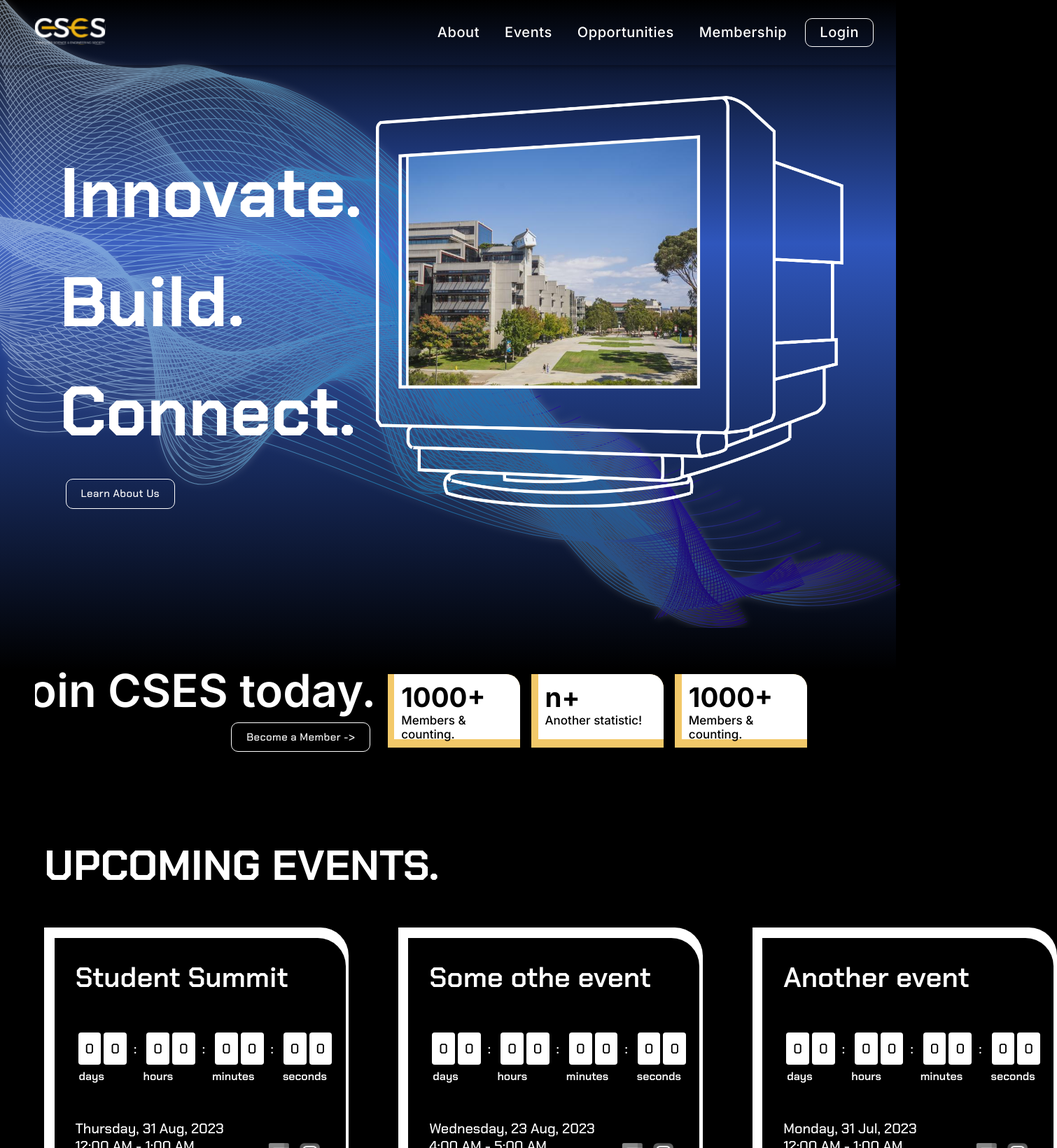
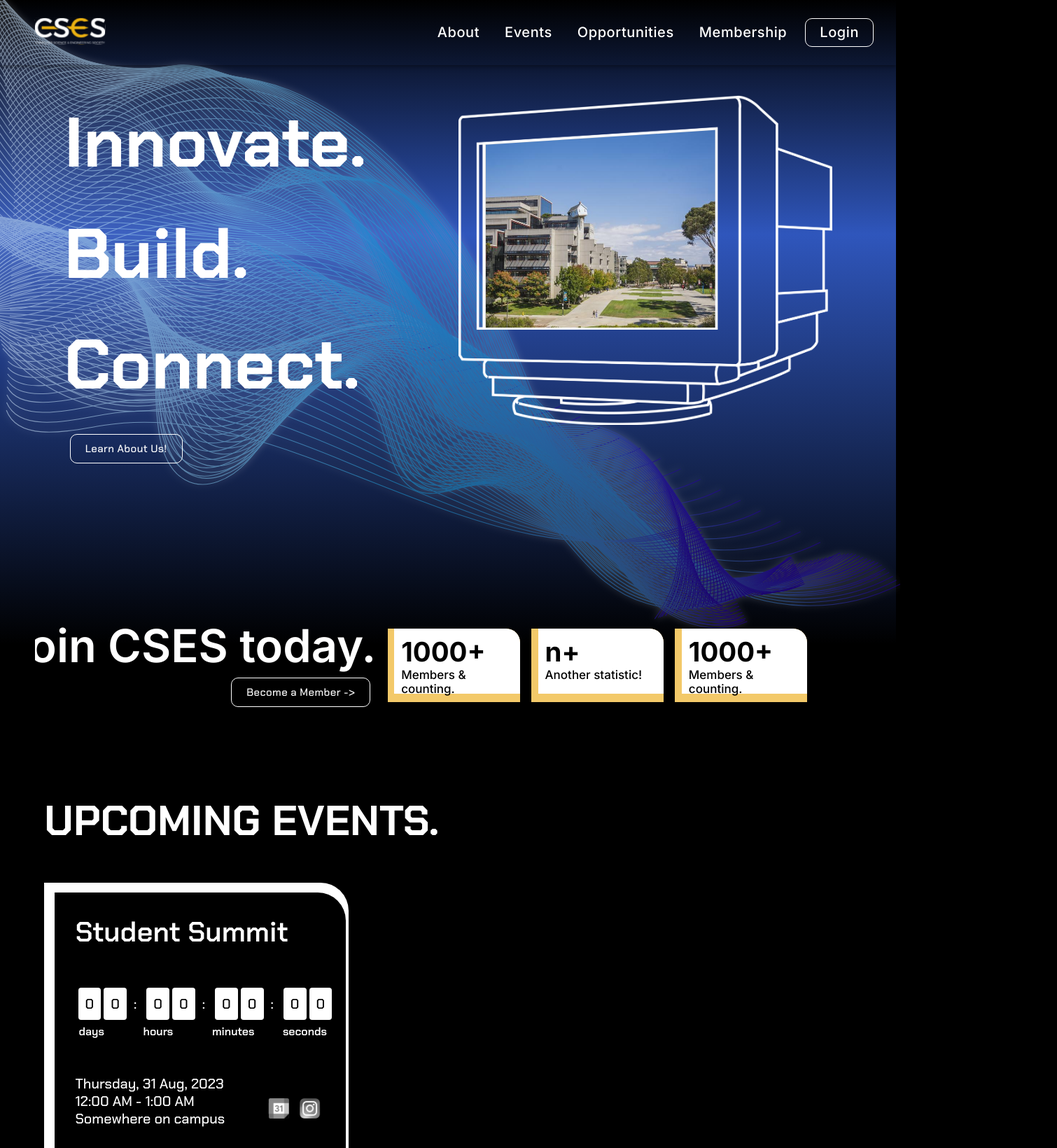
Before and after one commit to Will-Hsu/cses_webdev, a React (Create React App) app in the folder frontend/: page / in a window 1280 px wide. Shown: the top 1640 px of the page at 70% size, 1510 px wide, since content can reach past the window. Built offline with nearby package versions, Linux system fonts and the light colour scheme.

Commit message:
fixed margin

```diff
--- a/frontend/src/components/Home/Home.tsx
+++ b/frontend/src/components/Home/Home.tsx
@@ -3,7 +3,6 @@ import Button from '../Button/Button';
 import { Container, Box, Grid } from '@mui/material';
 import background from '../../images/shape.svg';
 import EventBox from '../Event/Event';
-import desktop from '../../images/desktop.png';
 import { homeStyles } from './styles';
 import SlideShow from './SlideShow/SlideShow';
 
@@ -17,12 +16,12 @@ const Home = () => {
         </Box>
         <Container maxWidth="xl" sx={styles.container}>
           <Grid container>
-            <Grid item xs={12} sm={5} md={5}>
+            <Grid item xs={12} sm={5} md={5.5}>
               <Box sx={{ textAlign: { xs: 'center', sm: 'left' } }}>
                 <Box
                   sx={{
                     ...styles.title,
-                    marginTop: { xs: '8%', sm: '20%', md: '25%' },
+                    marginTop: { xs: '5%', sm: '8%', md: '10%' },
                     marginLeft: { xs: '0%', sm: '3%', md: '12%' },
                   }}
                 >
@@ -35,7 +34,11 @@ const Home = () => {
                   Connect.
                 </Box>
                 <Box sx={{ ...styles.button, marginLeft: { xs: '0%', sm: '2%', md: '12%' } }}>
-                  <Button size="large" text="Learn About Us" onClick={() => console.log('click')} />
+                  <Button
+                    size="large"
+                    text="Learn About Us!"
+                    onClick={() => console.log('click')}
+                  />
                 </Box>
               </Box>
             </Grid>
@@ -135,36 +138,6 @@ const Home = () => {
                 targetDate={new Date('2023-08-31T00:00:00')}
                 location={'Somewhere on campus'}
               />
-              <p
-                style={{
-                  color: 'white',
-                  fontSize: '20px',
-                  fontFamily: 'Chakra Petch',
-                  fontWeight: '500',
-                }}
-              >
-                &nbsp;&nbsp;&nbsp;&nbsp;&nbsp;&nbsp;&nbsp;&nbsp;&nbsp;&nbsp;&nbsp;&nbsp;&nbsp;&nbsp;
-              </p>
-              <EventBox
-                title={'Some othe event'}
-                targetDate={new Date('2023-08-23T04:00:00')}
-                location={'Somewhere on campus'}
-              />
-              <p
-                style={{
-                  color: 'white',
-                  fontSize: '20px',
-                  fontFamily: 'Chakra Petch',
-                  fontWeight: '500',
-                }}
-              >
-                &nbsp;&nbsp;&nbsp;&nbsp;&nbsp;&nbsp;&nbsp;&nbsp;&nbsp;&nbsp;&nbsp;&nbsp;&nbsp;&nbsp;
-              </p>
-              <EventBox
-                title={'Another event'}
-                targetDate={new Date('2023-07-31T00:00:00')}
-                location={'Somewhere on campus'}
-              />
             </div>
             <Button
               size="medium"
--- a/frontend/src/components/Home/SlideShow/SlideShow.tsx
+++ b/frontend/src/components/Home/SlideShow/SlideShow.tsx
@@ -25,9 +25,9 @@ const SlideShow = () => {
   }, [imageList]);
 
   return (
-    <div>
+    <div style={{ margin: '10px 10%', width: '80%' }}>
       <img src={desktop} alt="img" style={{ width: '100%', marginTop: '8%', height: 'auto' }} />
-      <div style={{ ...styles.slideshow, marginLeft: '5%', marginTop: '-81%' }}>
+      <div style={{ ...styles.slideshow, marginLeft: '5.3%', marginTop: '-81%' }}>
         <div
           style={{
             whiteSpace: 'nowrap',
--- a/frontend/src/components/Home/SlideShow/styles.ts
+++ b/frontend/src/components/Home/SlideShow/styles.ts
@@ -2,14 +2,14 @@ export const slideShowStyles = () => ({
   slideshow: {
     margin: '0 auto',
     overflow: 'hidden',
-    maxWidth: '65%',
+    maxWidth: '64.6%',
   },
   slide: {
     display: 'inline-block',
     height: '100%',
     width: '100%',
     clipPath: 'polygon(3% 9.5% , 98% 2.5%, 98% 97%, 3% 97%)',
-    paddingTop: '86%', // 16:9 aspect ratio (adjust as needed)
+    paddingTop: '86.6%',
     backgroundSize: 'cover',
     backgroundPosition: 'center center',
   },
```
